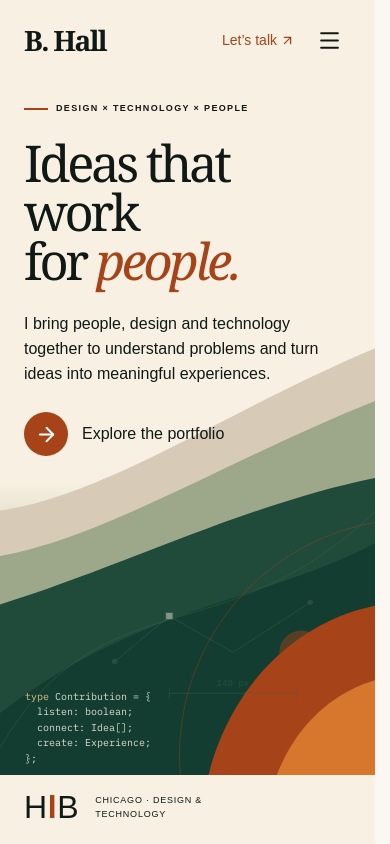
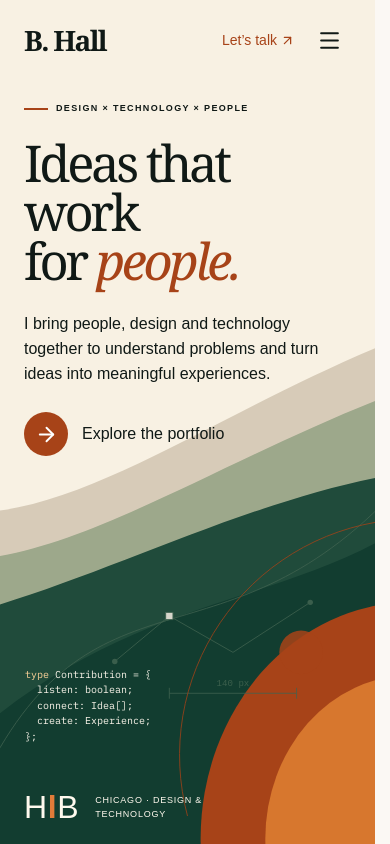
Before and after one commit to brian-hlbdg/portfolio-nextjs, a Next.js app: page /studio in a window 390 px wide. Built offline with nearby package versions, Linux system fonts and the light colour scheme.

Commit message:
Remove conflicting mobile gradient rules and restore state-driven artwork blur and ivory footer

```diff
--- a/src/app/studio/studio.module.css
+++ b/src/app/studio/studio.module.css
@@ -154,34 +154,23 @@
  .studio .art .mobileDrawing{opacity:.85}
 }
 
-/* Mobile editorial palette: fixed contrast zones, no blur or blend modes. */
+
+/* Solid vector artwork: a single shared layer with no permanent blur. */
 @media(max-width:760px){
  .studio{--paper:#f8f1e3;--ink:#101916;--rust:#a74318;background:var(--paper)}
- .studio .art{filter:none!important}
- .studio .art .mobileColor{filter:none!important;background:
- radial-gradient(ellipse 95% 40% at 115% 100%,#ffad55 0%,transparent 76%),
- radial-gradient(ellipse 85% 45% at 110% 79%,#71351d 0%,#a9471c 42%,transparent 43%),
- radial-gradient(ellipse 85% 46% at 112% 69%,#e87823 0%,#f4a343 55%,transparent 56%),
- linear-gradient(180deg,#f8f1e3 0%,#f8f1e3 29%,#e9d9b9 39%,#a4ad8c 48%,#174d3d 59%,#082f28 77%,#174d3d 90%,#e9d9b9 100%)}
- .studio .art .mobileDrawing{opacity:.45;bottom:28px}
- .studio .art .code{color:#fff9ee;opacity:.85;bottom:78px}
+ .studio .art .mobileColor{background:none!important;filter:none!important;opacity:1!important}
+ .studio .art .mobileColor svg{display:block;width:100%;height:100%;overflow:hidden}
+ .studio[data-open=false] .art{filter:blur(0)!important}
+ .studio[data-open=true] .art{filter:blur(14px)!important}
+ .studio .art .mobileDrawing{opacity:.85;bottom:28px}
+ .studio .art .code{color:#fff9ee;opacity:1;bottom:100px}
  .studio .art .code span{color:#ffd49a}
  .studio .canvas{padding-bottom:190px}
- /* Keep readable foreground zones independent of viewport height and copy wrapping. */
+ .studio .footer{background:transparent!important;color:#fff9ee!important}
+ .studio .footer b{color:#e17b39}
+ .studio .header::before,.studio .footer::before{display:none!important}
+ .studio .header .mobileNav a{color:#a74318}
  .studio .canvas .index{color:#101916}
- .studio .index .entries{position:relative;isolation:isolate;color:#fff9ee;margin-inline:-24px;padding:24px 24px 12px}
- .studio .index .entries::before{content:'';position:absolute;z-index:-1;inset:0 -1px -72px;background:linear-gradient(105deg,#123e32 0%,#082f28 67%,#71351d 100%);mask-image:linear-gradient(#000 0%,#000 85%,transparent 100%);pointer-events:none}
- .studio .entries>div{border-top:0}
- .studio .entries small,.studio .entries a span,.studio .entries button span{color:#ffd49a}
- .studio .entries a:hover,.studio .entries button:hover{color:#fff9ee}
- .studio .entries :focus-visible{outline-color:#ffd49a}
- .studio .mobileReturn{color:#fff9ee}
- .studio .mobileReturn span{background:#71351d}
- .studio .footer{background:#f8f1e3;color:#101916}
- .studio .header .mobileNav a{color:#a74318}
- .studio .canvas .intro{color:#101916}
- .studio[data-open=false] .art .mobileColor{background:
- radial-gradient(ellipse 90% 36% at 112% 100%,#f4a343 0%,#c4541b 42%,transparent 43%),
- radial-gradient(ellipse 100% 40% at 105% 100%,#082f28 0%,#174d3d 72%,transparent 73%),
- linear-gradient(180deg,#f8f1e3 0%,#f8f1e3 57%,#a4ad8c 76%,#174d3d 100%)}
+ .studio .index .entries{background:none}
+ .studio .mobileReturn{color:#a74318}
 }
```
